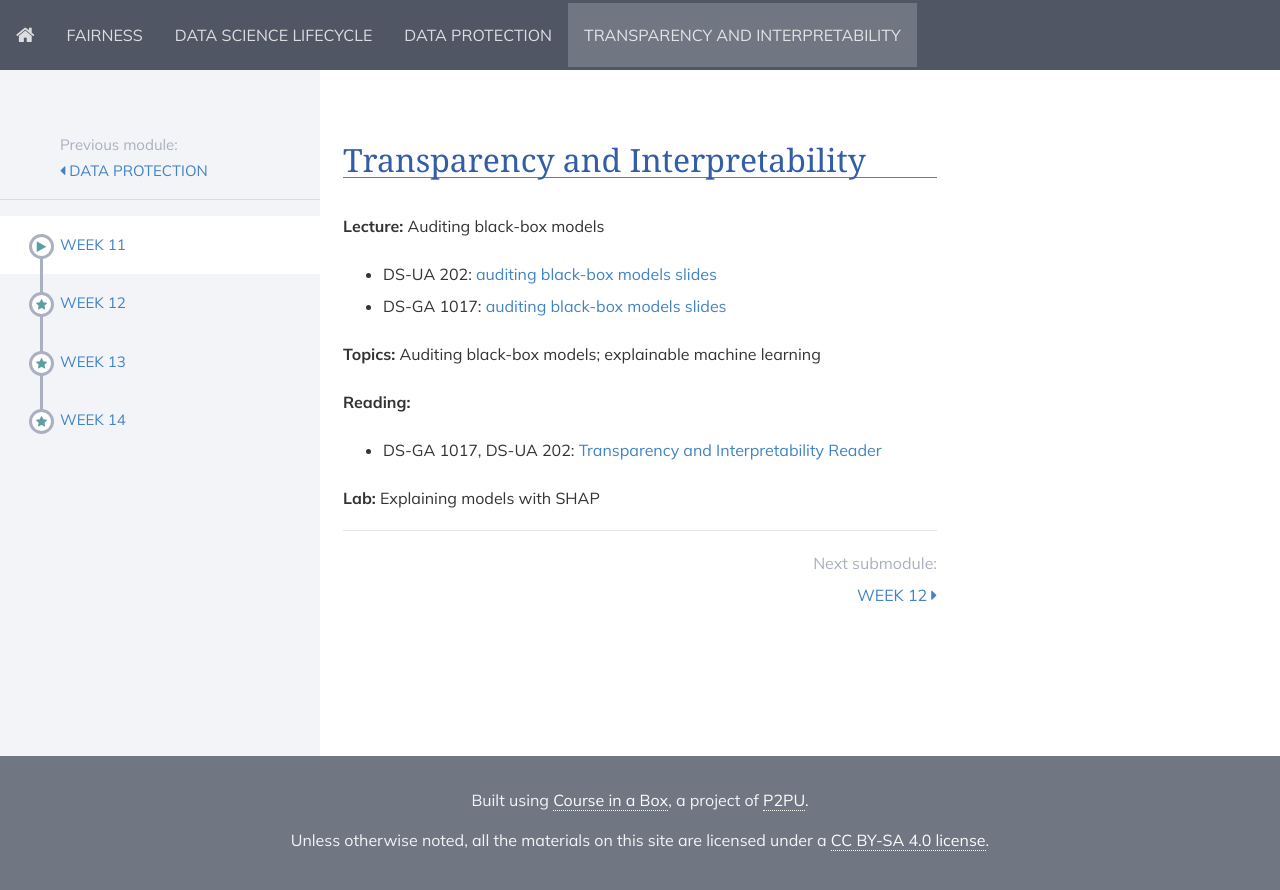
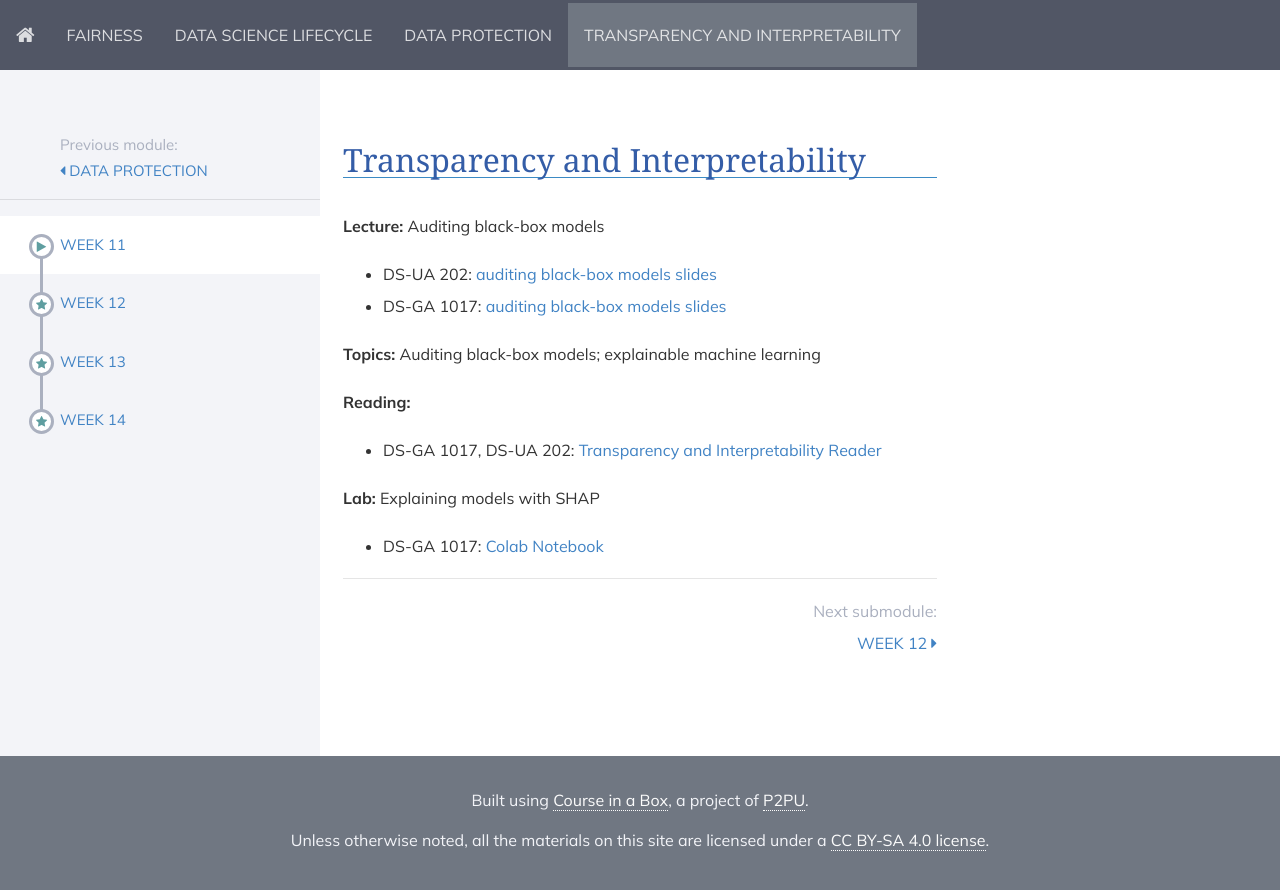
Before and after one commit to DataResponsibly/rds24, a Jekyll site: the page built from modules/transparency_and_interpretability/_posts/2000-01-01-week11.md, in a window 1280 px wide. Shown: the top 890 px of the page. Built offline with Jekyll 4.4.1, drawn with Linux system fonts in a browser that asks for light colours; nearby versions of some CDN libraries.

Commit message:
add lab11 link

```diff
--- a/modules/transparency_and_interpretability/_posts/2000-01-01-week11.md
+++ b/modules/transparency_and_interpretability/_posts/2000-01-01-week11.md
@@ -21,4 +21,4 @@ title: Week 11
 **Lab:** Explaining models with SHAP
 
 <!-- * DS-UA 202: [Colab Notebook](https://colab.research.google.com/drive/1Y5qwGwy1v_l25ZOtZOPN15ZOfiQkfOWK?usp=sharing) -->
-<!-- * DS-GA 1017: [Colab Notebook](https://colab.research.google.com/drive/1IyOjGaIMB_WCOn6vw16q_WCE3l52bqEp?usp=sharing) -->
+* DS-GA 1017: [Colab Notebook](https://drive.google.com/file/d/1knyn1DqV2sG8AWgLFonTAaM4vvm1ar_f/view?usp=sharing)
```
